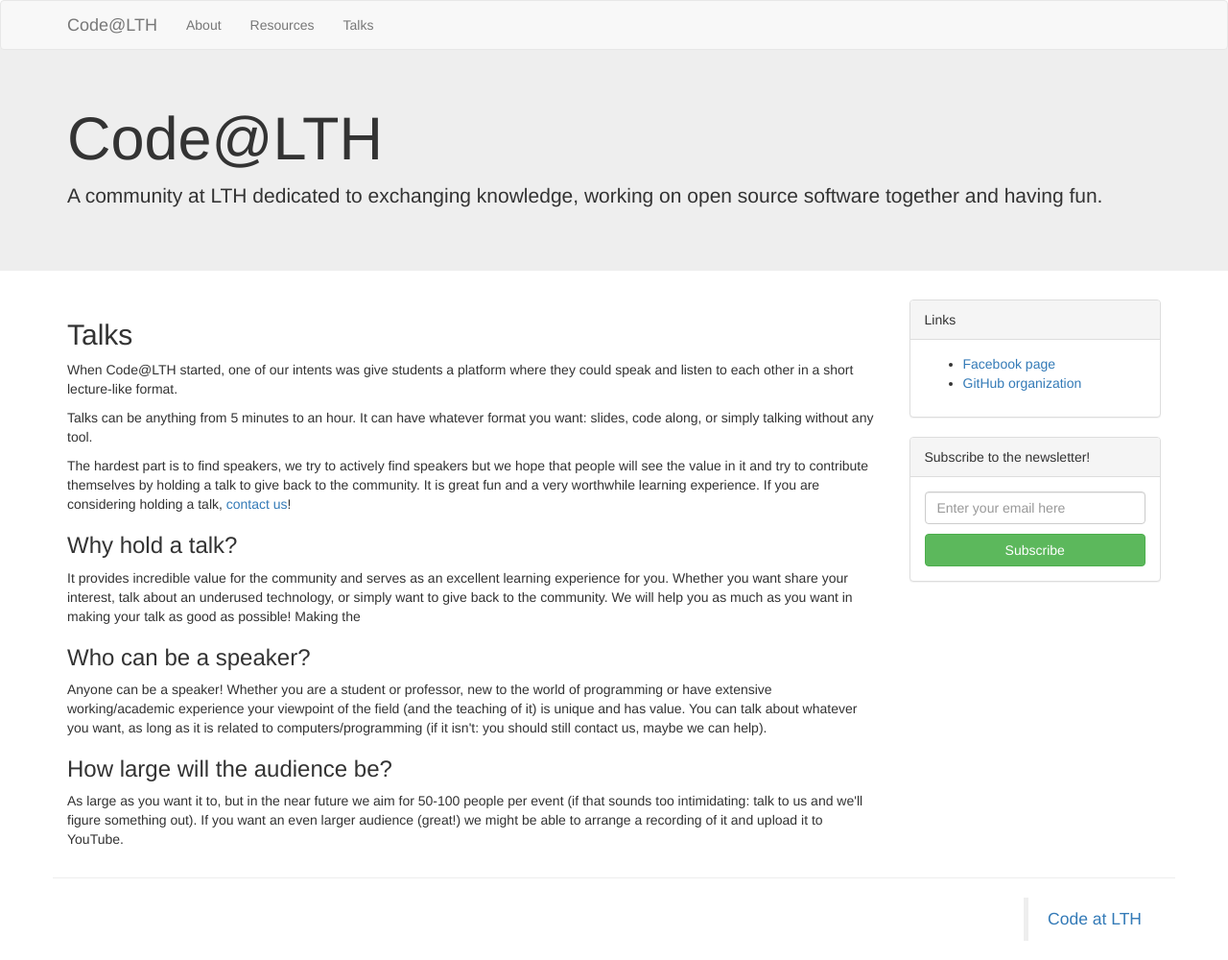
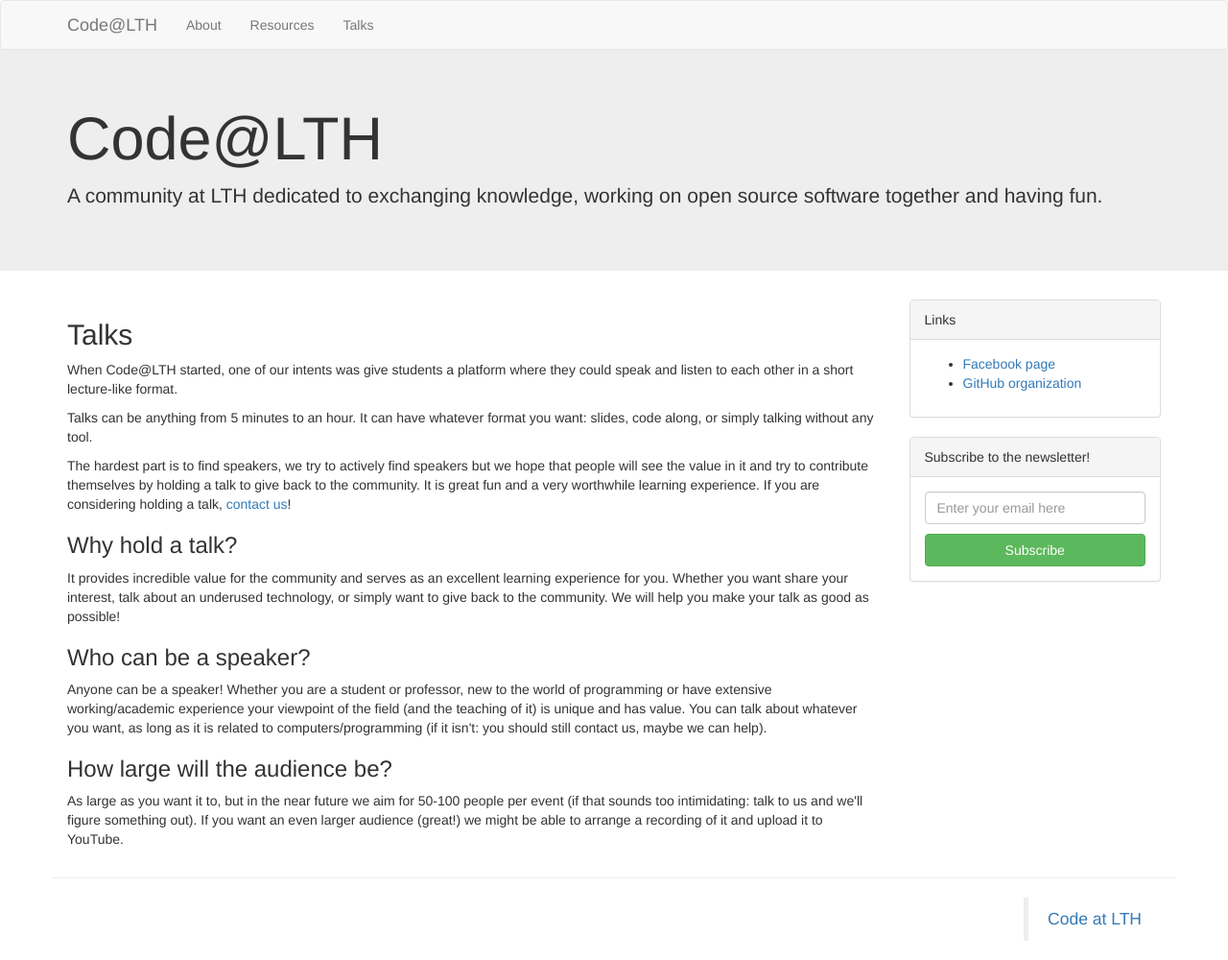
Before and after one commit to Code-at-LTH/code-at-lth.github.io, a Jekyll site: the page built from talks/index.html, in a window 1280 px wide. Shown: the whole page at 96% size. Built offline with Jekyll 4.4.1, drawn with Linux system fonts in a browser that asks for light colours; Markdown is read by kramdown in place of the engine named in the settings.

Commit message:
Fixed typo, corrected grammar

```diff
--- a/talks/index.html
+++ b/talks/index.html
@@ -20,9 +20,7 @@ title: Talks
 <h3>Why hold a talk?</h3>
 <p>
     It provides incredible value for the community and serves as an excellent learning experience for you. Whether you want share your interest, talk about an underused technology, or simply want to give back to the community.
-    We will help you as much as you want in making your talk as good as possible! Making the
-
-
+    We will help you make your talk as good as possible!
 </p>
 
 
```
